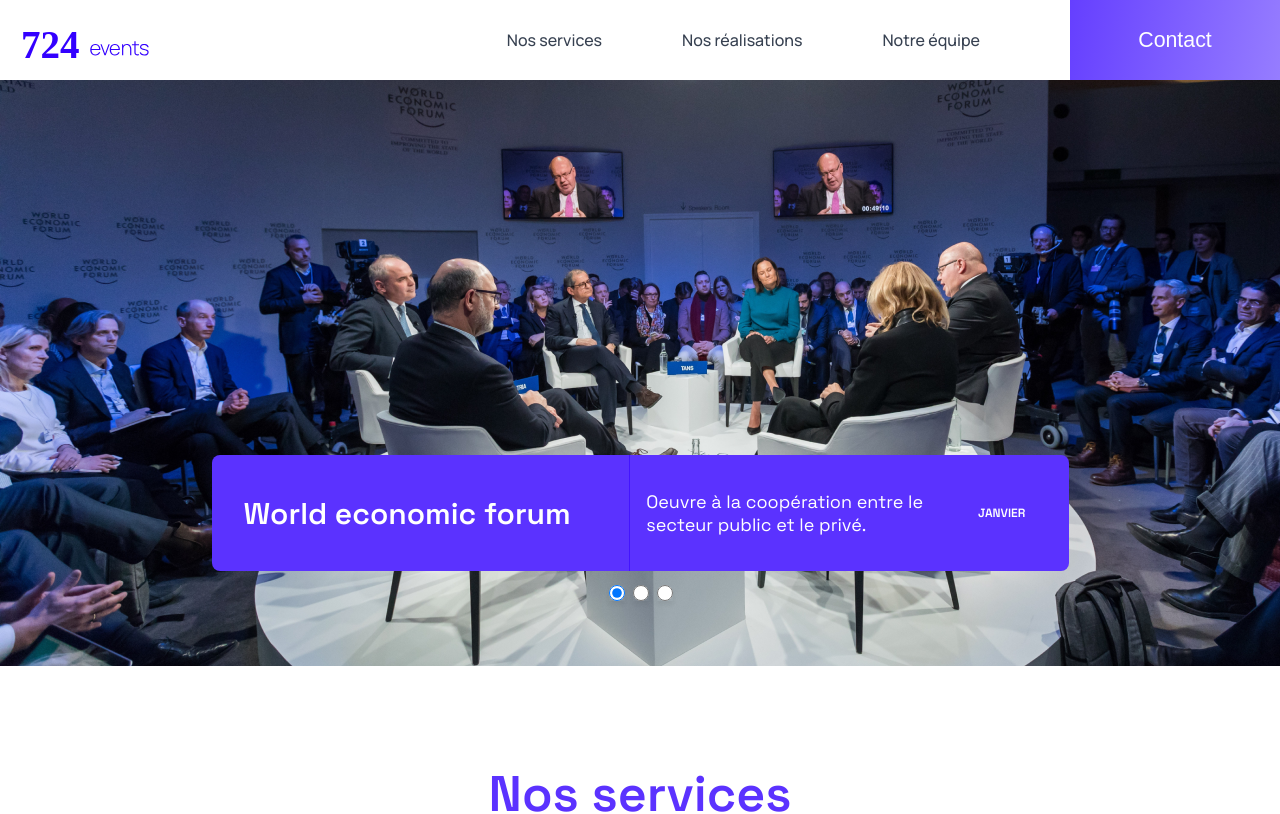
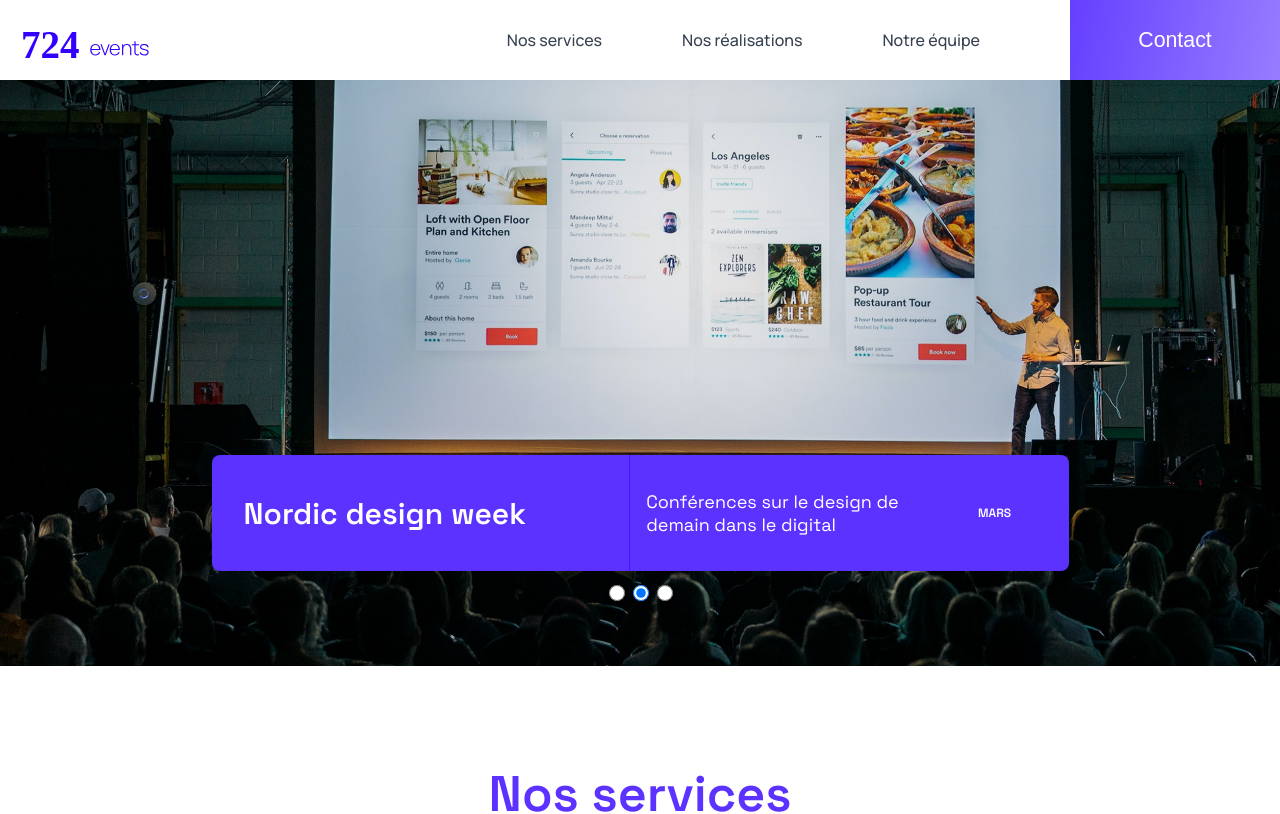
Before and after one commit to MorganYami/724events, a React (Create React App) app: page / in a window 1280 px wide. Shown: the top 814 px of the page. Built offline with nearby package versions, Linux system fonts and the light colour scheme.

Commit message:
restructured Slider, added id to object of the Slider in the Json

```diff
--- a/public/events.json
+++ b/public/events.json
@@ -288,18 +288,21 @@
     ],
     "focus": [
         {
+            "id": -1,
             "title": "World economic forum",
             "description": "Oeuvre à la coopération entre le secteur public et le privé.",
             "date": "2022-01-29T20:28:45.744Z",
             "cover": "/images/evangeline-shaw-nwLTVwb7DbU-unsplash1.png"
         },
         {
+            "id": -2,
             "title": "Nordic design week",
             "description": "Conférences sur le design de demain dans le digital",
             "date": "2022-03-29T20:28:45.744Z",
             "cover": "/images/teemu-paananen-bzdhc5b3Bxs-unsplash1.png"
         },
         {
+            "id": -3,
             "title": "Sneakercraze market",
             "description": "Rencontres de spécialistes des Sneakers Européens.",
             "date": "2022-05-29T20:28:45.744Z",
--- a/src/containers/Slider/index.js
+++ b/src/containers/Slider/index.js
@@ -7,15 +7,12 @@
 const Slider = () => {
     const { data } = useData();
     const [index, setIndex] = useState(0);
-  const byDateDesc = data?.focus.sort((evtA, evtB) =>
+    const byDateDesc = data?.focus?.sort((evtA, evtB) =>
         new Date(evtA.date) < new Date(evtB.date) ? -1 : 1
-  );
+    ) || [];
     const timeoutId = useRef(null);
     const nextCard = () => {
-      setTimeout(
-          () => setIndex(index < byDateDesc.length - 1 ? index + 1 : 0),
-          5000
-      ); // probleme length undefine on first slide
+        setIndex((prevIndex) => (prevIndex === byDateDesc.length - 1 ? 0 : prevIndex + 1));
     };
     useEffect(() => {
         clearTimeout(timeoutId.current);
@@ -30,11 +27,10 @@
 
     return (
         <div className="SlideCardList">
-          {byDateDesc?.map((event, idx) => (
+            {byDateDesc.map((event, idx) => (
                 <div
-                  key={event.title}
-                  className={`SlideCard SlideCard--${
-                      index === idx ? "display" : "hide"
+                    key={event.id}
+                    className={`SlideCard SlideCard--${index === idx ? "display" : "hide"
                         }`}
                 >
                     <img src={event.cover} alt="forum" />
@@ -49,9 +45,9 @@
             ))}
             <div className="SlideCard__paginationContainer">
                 <div className="SlideCard__pagination">
-                    {byDateDesc?.map((event, radioIdx) => (
+                    {byDateDesc.map((event, radioIdx) => (
                         <input
-                            key={`bulletPoint-${event.title}`}
+                            key={event.id}
                             type="radio"
                             name="radio-button"
                             checked={index === radioIdx}
```
Lines whose indentation alone changed are shown as unchanged.
